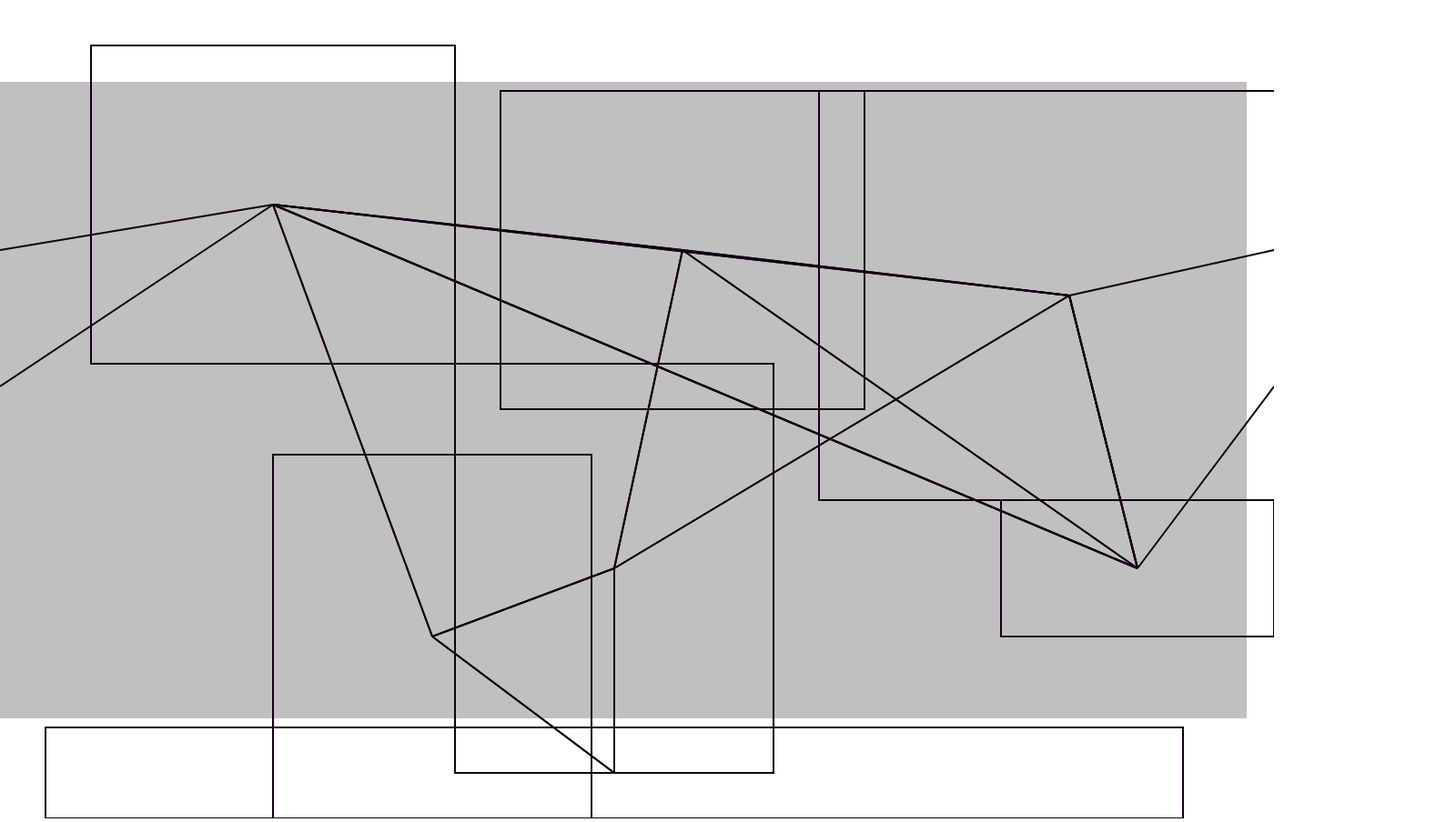
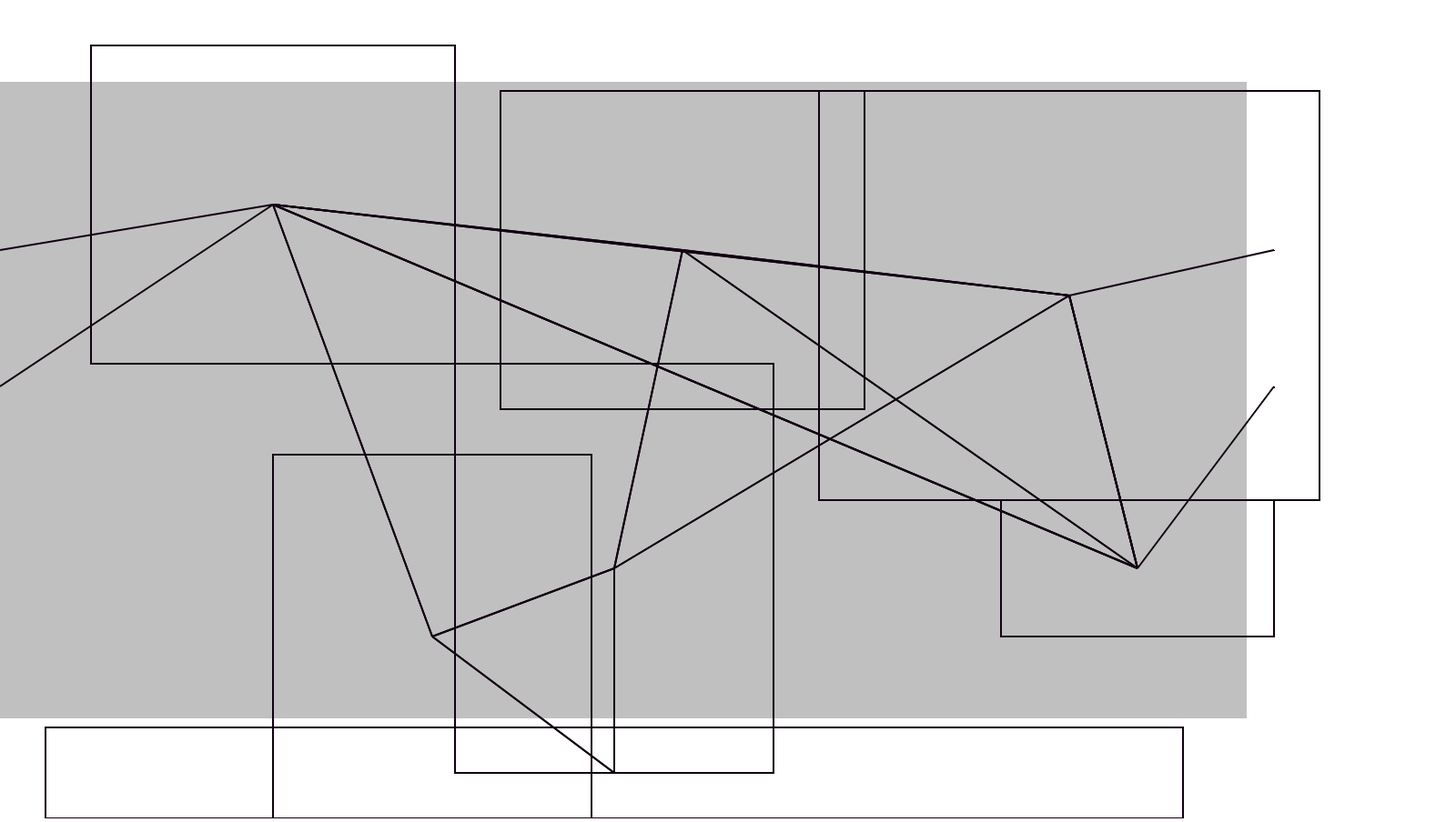
Before and after one commit to mmKALLL/existential-risk, a website built with Parcel: page src/index.html in a window 1280 px wide. Shown: the whole page at 91% size, 1600 px wide, since content can reach past the window. Built offline with nearby package versions, Linux system fonts and the light colour scheme.

Commit message:
increase canvas size
- want to add a "side panel" for random stuff

```diff
--- a/src/index.html
+++ b/src/index.html
@@ -6,7 +6,7 @@
         <title>X-risk Conqueror</title>
     </head>
     <body style="margin: 0">
-        <canvas id="gameCanvas" width="1400" height="900">
+        <canvas id="gameCanvas" width="1600" height="900">
         <script src="./existential-risk.ts"></script>
     </body>
 </html>
```
